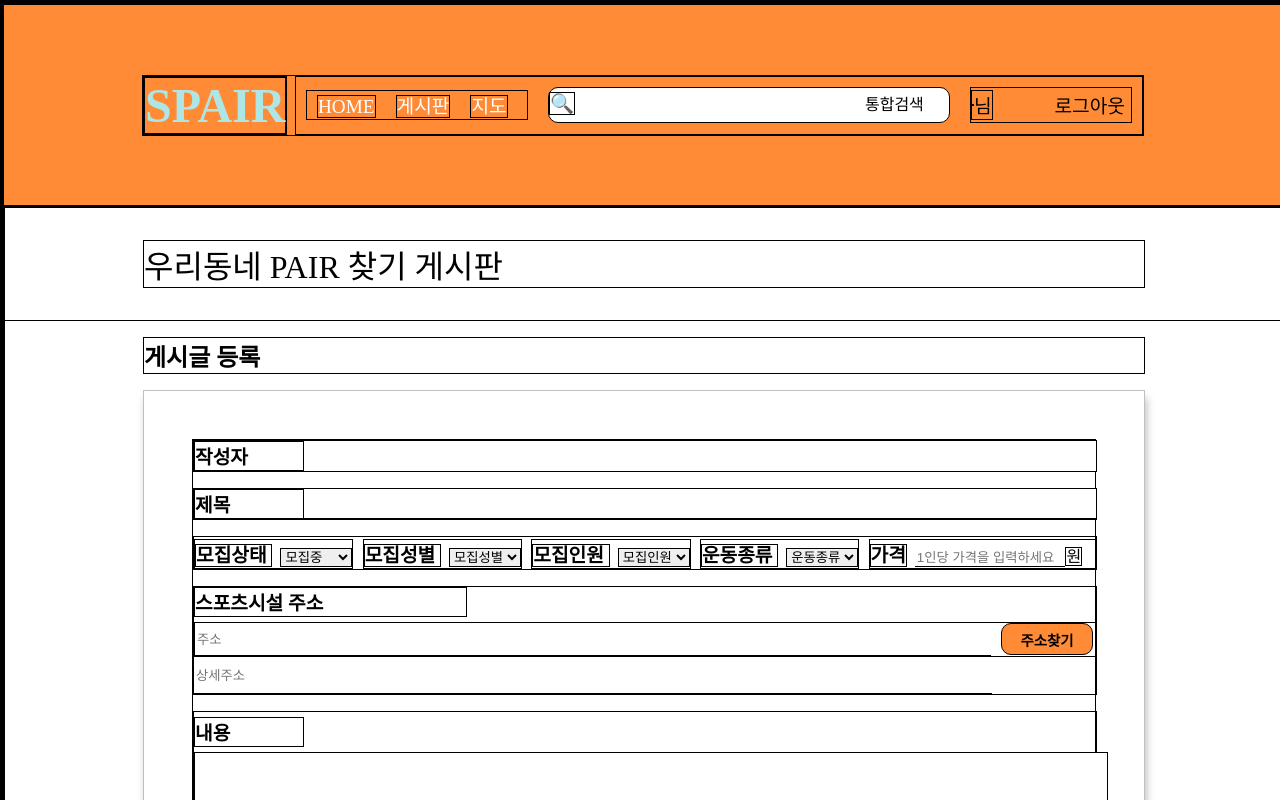
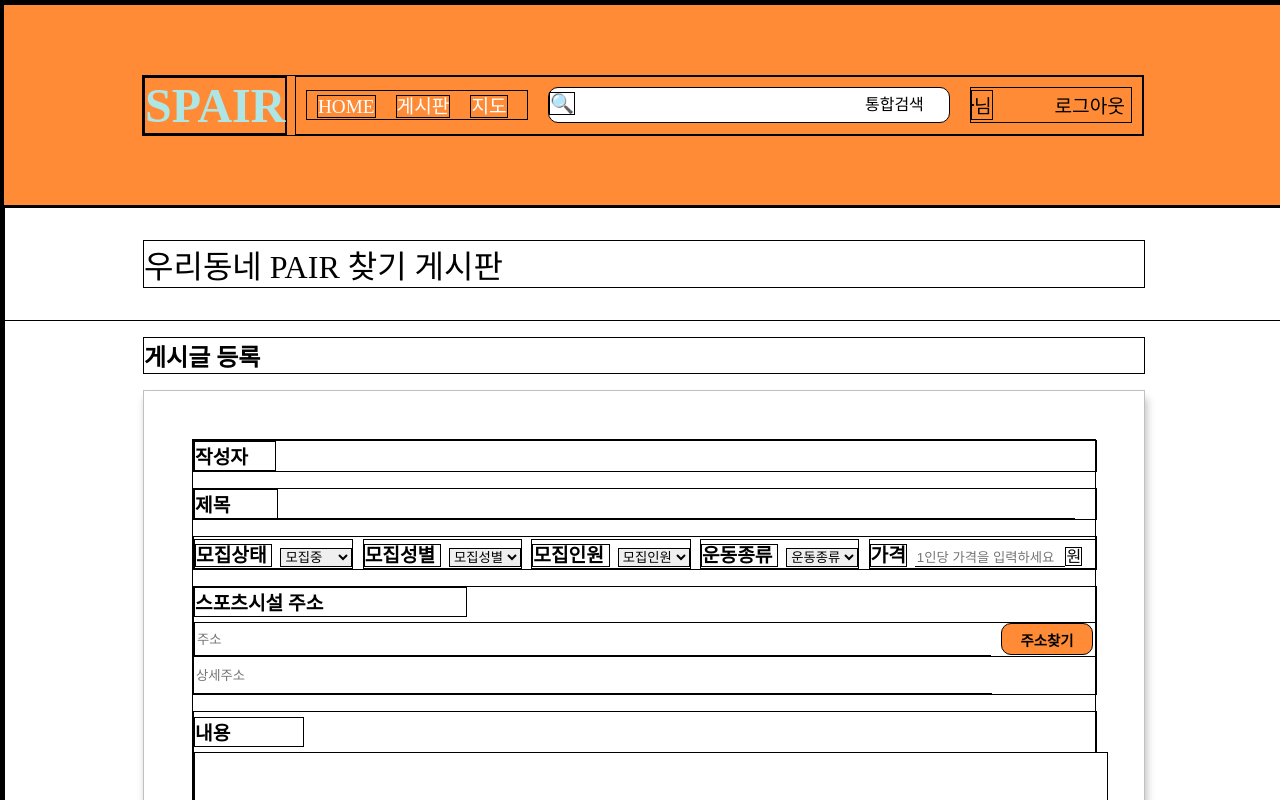
Before and after one commit to seoh77/Spair, a Vue app in the folder front/spair-project/: page /board/create in a window 1280 px wide. Shown: the top 800 px of the page. Built offline with nearby package versions, Linux system fonts and the light colour scheme; no server answers; sample sign-in values are in the browser's storage; a web font is replaced by a local one; what vue3-kakao-maps would draw is missing.

Commit message:
:lipstick: Design: 게시글 등록 페이지 각 라벨 간격 동일하도록 CSS 수정

```diff
--- a/front/spair-project/src/components/board/BoardCreate.vue
+++ b/front/spair-project/src/components/board/BoardCreate.vue
@@ -4,11 +4,11 @@
         <div id="form-container">
             <div id="register">
                 <div>
-                    <label for="nickname">작성자 </label>
+                    <label id="nickname-label" for="nickname">작성자 </label>
                     <input type="text" id="nickname" :value="userNickname" readonly>
                 </div>
                 <div>
-                    <label for="title">제목  </label>
+                    <label id="title-label" for="title">제목  </label>
                     <input type="text" id="title" v-model="board.post.title">
                 </div>
 
@@ -217,6 +217,14 @@
         margin-bottom: 1rem;
     }
 
+    #nickname-label {
+        width: 5rem;
+    }
+
+    #title-label {
+        width: 5.1rem;
+    }
+
     #infos {
         display: flex;
         justify-content: space-between;
```
